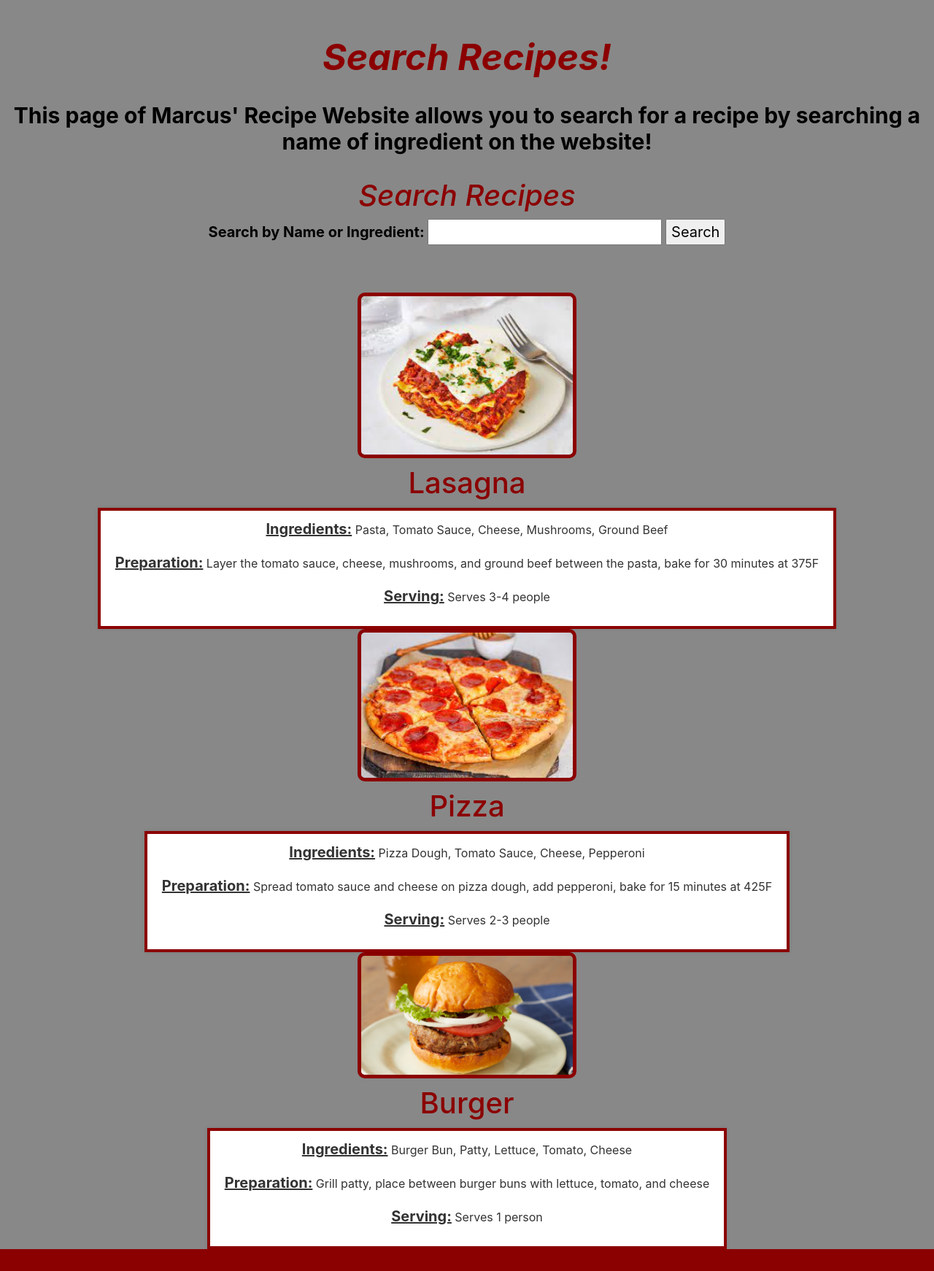
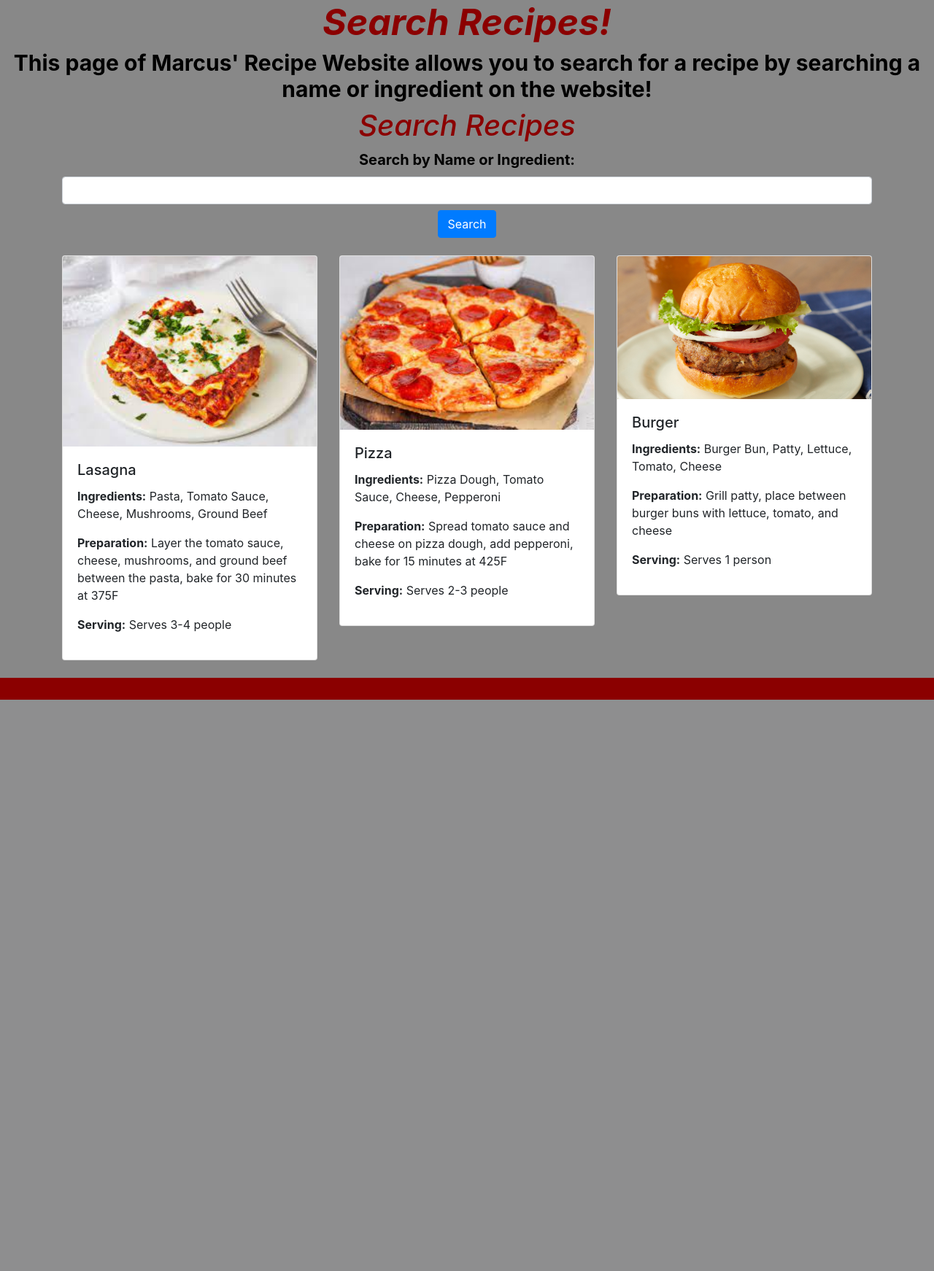
Before and after one commit to Mblagdon/CP1895-Python-FlaskWebsiteApplication, a Flask app: page /search in a window 1280 px wide. Shown: the part 122-1864 px from the top of the page at 73% size. After the commit the page ends 1081 px from the top, so only its background shows below. Run offline with Flask 3, Linux system fonts and the light colour scheme; some libraries are stand-ins or nearby versions.

Commit message:
Commit 10 -Used bootstrap for form styling and grid system

```diff
--- a/templates/search.html
+++ b/templates/search.html
@@ -5,36 +5,38 @@ Search Recipes!
 {% endblock %}
 
 {% block H1_Description %}
-<br><br>
-<h1 class="page-title">Search Recipes!</h1>
+<h1 class="page-title text-center">Search Recipes!</h1>
 {% endblock %}
 
 {% block H1_Content %}
-    <br>
-    <h2 class="greeting">This page of Marcus' Recipe Website allows you to search for a recipe by searching a name of ingredient on the website!</h2>
-    <br>
+<h2 class="greeting text-center">This page of Marcus' Recipe Website allows you to search for a recipe by searching a name or ingredient on the website!</h2>
 {% endblock %}
 
 {% block content %}
-    <h1 class="search-title">Search Recipes</h1>
-    <form action="{{ url_for('search_recipes') }}" method="get" class="search-form">
+<div class="container">
+    <h1 class="search-title text-center">Search Recipes</h1>
+    <form action="{{ url_for('search_recipes') }}" method="get" class="search-form mb-4">
         <label class="search-label" for="search">Search by Name or Ingredient:</label>
-        <input type="text" id="search" name="search">
-        <input type="submit" value="Search">
-        <br><br><br>
+        <input type="text" id="search" name="search" class="form-control">
+        <input type="submit" value="Search" class="btn btn-primary mt-2">
     </form>
-    <div class="recipes">
+    <div class="row">
         {% for recipe in recipes %}
-            <div class="recipe">
-                <img src="{{ url_for('static', filename=recipe['Image Link']) }}" alt="{{ recipe['Recipe Name'] }}">
-                <h2>{{ recipe['Recipe Name'] }}</h2>
-                <div class="recipe-details">
-                    <p><strong class="underline">Ingredients:</strong> {{ recipe['Ingredients'] }}</p>
-                    <p><strong class="underline">Preparation:</strong> {{ recipe['Preparation Instructions'] }}</p>
-                    <p><strong class="underline">Serving:</strong> {{ recipe['Serving Instructions'] }}</p>
+            <div class="col-md-4 mb-4">
+                <div class="card">
+                    <img src="{{ url_for('static', filename=recipe['Image Link']) }}" alt="{{ recipe['Recipe Name'] }}" class="card-img-top">
+                    <div class="card-body">
+                        <h5 class="card-title">{{ recipe['Recipe Name'] }}</h5>
+                        <div class="recipe-details">
+                            <p><strong class="underline">Ingredients:</strong> {{ recipe['Ingredients'] }}</p>
+                            <p><strong class="underline">Preparation:</strong> {{ recipe['Preparation Instructions'] }}</p>
+                            <p><strong class="underline">Serving:</strong> {{ recipe['Serving Instructions'] }}</p>
+                        </div>
+                    </div>
                 </div>
             </div>
         {% endfor %}
     </div>
+</div>
 {% endblock %}
 {% block body_class %}search-recipe-background{% endblock %}
```
Also changed, not shown: templates/add-recipe.html (+8 -7 lines), templates/recipes.html (+12 -11 lines), templates/remove-recipe.html (+13 -16 lines).
